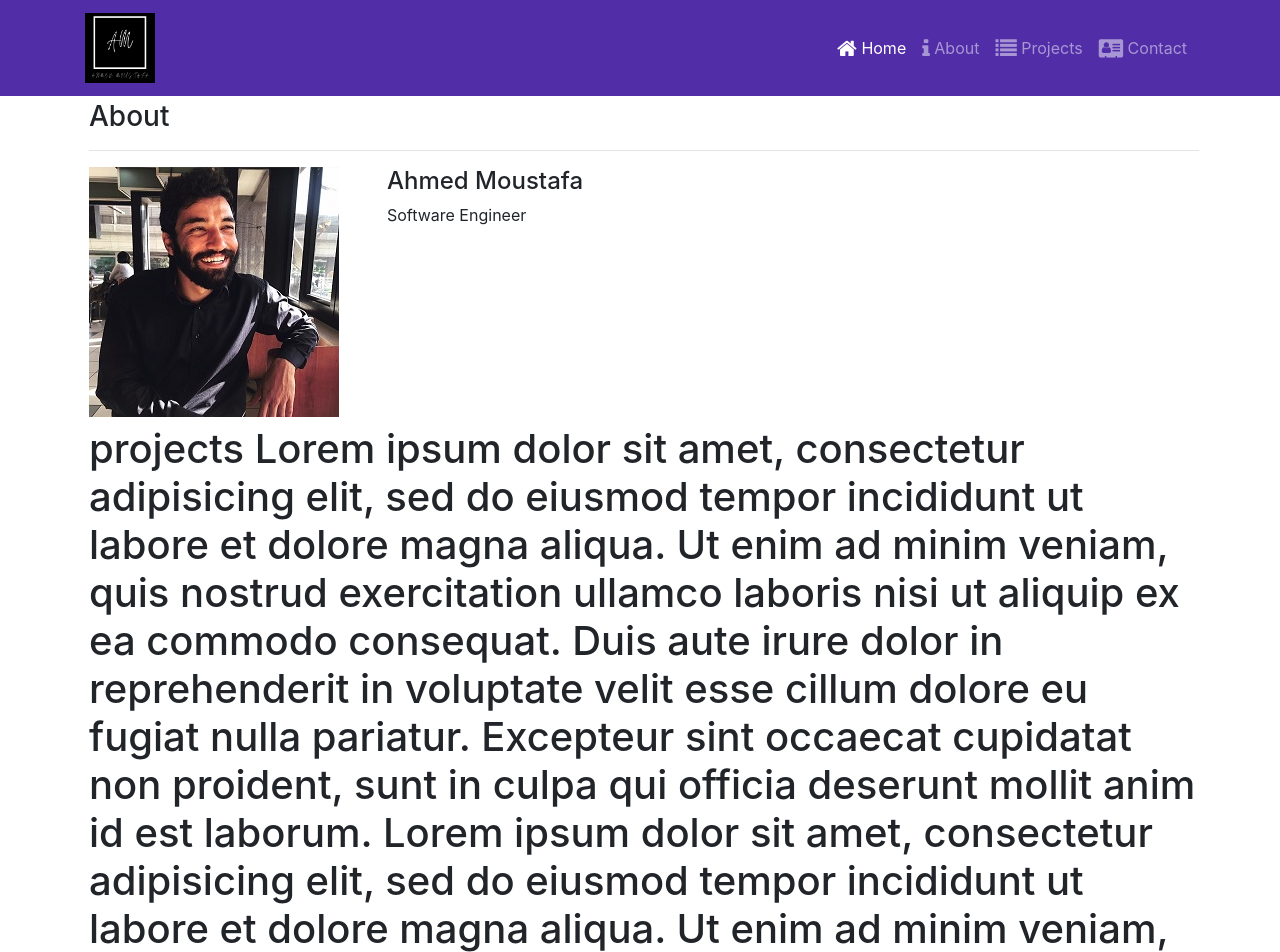
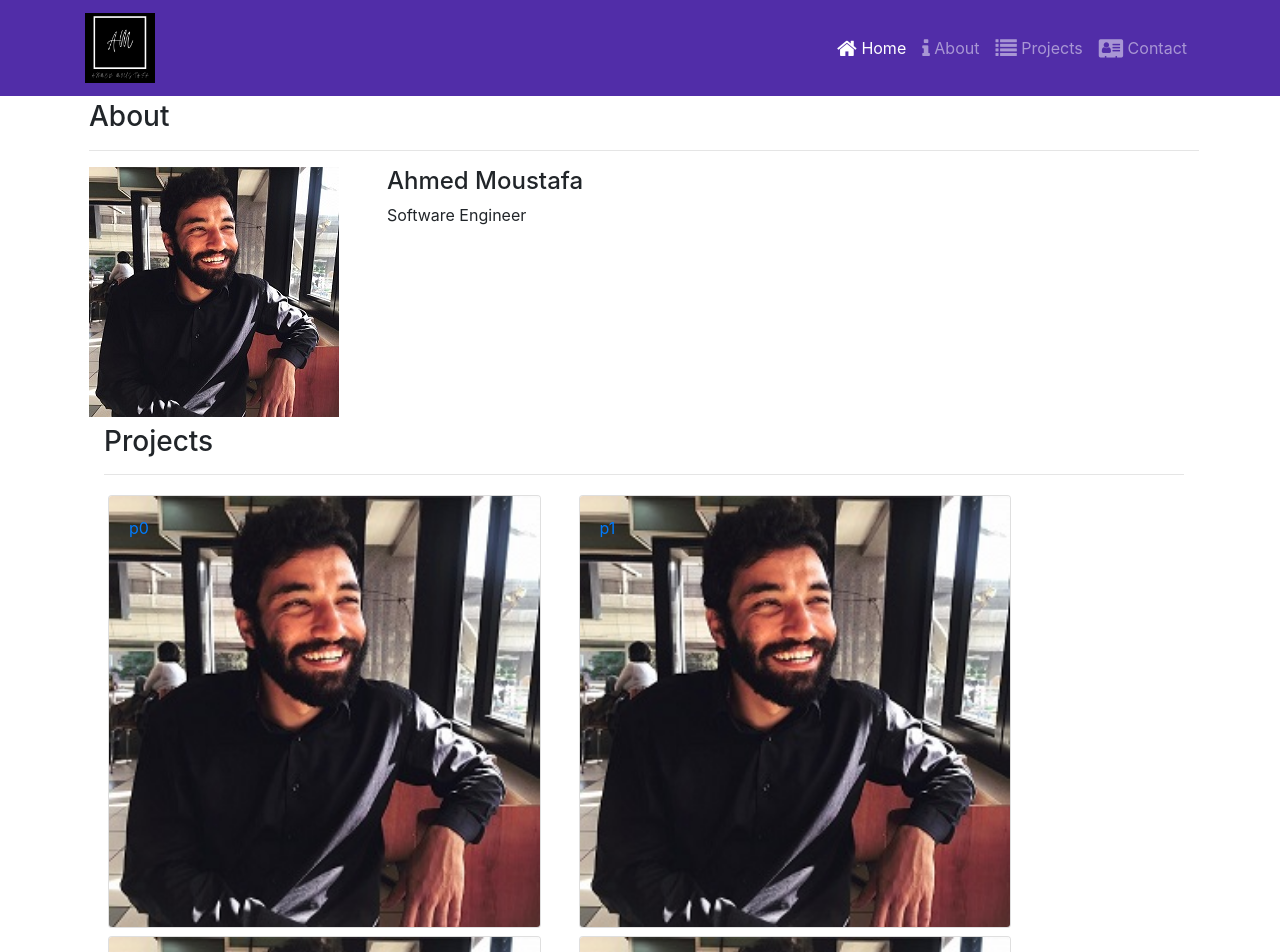
Before and after one commit to ahmadmostafa10495/portfolio, a React (Create React App) app: page /home in a window 1280 px wide. Shown: the top 952 px of the page. Built offline with nearby package versions, Linux system fonts and the light colour scheme.

Commit message:
projects component basic

```diff
--- a/src/components/HomeComponent.js
+++ b/src/components/HomeComponent.js
@@ -4,7 +4,7 @@ import React from 'react';
 // import { FadeTransform } from 'react-animation-components';
 import About from './AboutComponent';
 import Contact from './ContactComponent';
-
+import Projects from './ProjectsComponent';
 
 
 
@@ -15,26 +15,8 @@ function Home(props) {
                 <div className="col-12 col-md-12 m-1" id="about">
                 	<About />
                 </div>
-                <div className="col-12 col-md-12 m-1" id="projects"><h1>
-                              projects
-                Lorem ipsum dolor sit amet, consectetur adipisicing elit, sed do eiusmod
-tempor incididunt ut labore et dolore magna aliqua. Ut enim ad minim veniam,
-quis nostrud exercitation ullamco laboris nisi ut aliquip ex ea commodo
-consequat. Duis aute irure dolor in reprehenderit in voluptate velit esse
-cillum dolore eu fugiat nulla pariatur. Excepteur sint occaecat cupidatat non
-proident, sunt in culpa qui officia deserunt mollit anim id est laborum.
-Lorem ipsum dolor sit amet, consectetur adipisicing elit, sed do eiusmod
-tempor incididunt ut labore et dolore magna aliqua. Ut enim ad minim veniam,
-quis nostrud exercitation ullamco laboris nisi ut aliquip ex ea commodo
-consequat. Duis aute irure dolor in reprehenderit in voluptate velit esse
-cillum dolore eu fugiat nulla pariatur. Excepteur sint occaecat cupidatat non
-proident, sunt in culpa qui officia deserunt mollit anim id est laborum.
-Lorem ipsum dolor sit amet, consectetur adipisicing elit, sed do eiusmod
-tempor incididunt ut labore et dolore magna aliqua. Ut enim ad minim veniam,
-quis nostrud exercitation ullamco laboris nisi ut aliquip ex ea commodo
-consequat. Duis aute irure dolor in reprehenderit in voluptate velit esse
-cillum dolore eu fugiat nulla pariatur. Excepteur sint occaecat cupidatat non
-proident, sunt in culpa qui officia deserunt mollit anim id est laborum.</h1>
+                <div className="col-12 col-md-12 m-1" id="projects">
+                	<Projects projects={props.projects} />
                 </div>
                 <div className="col-12 col-md-12 m-1" id="contact">
                 	<Contact />
--- a/src/components/MainComponent.js
+++ b/src/components/MainComponent.js
@@ -1,7 +1,6 @@
 import React, { Component } from 'react';
 import Home from './HomeComponent';
-// import Menu from './MenuComponent';
-// import Contact from './ContactComponent';
+
 // import DishDetail from './DishdetailComponent';
 import Header from './HeaderComponent';
 // import Footer from './FooterComponent';
@@ -12,19 +11,33 @@ import { TransitionGroup, CSSTransition } from 'react-transition-group';
 
 class Main extends Component {
 
+  constructor(props) {
+    super(props);
+    this.state = {
+      projects: [
+          {name:"p0",
+           img:"./AhmedMoustafa.jpg",
+           id: 0},
+          {name:"p1",
+           img:"./AhmedMoustafa.jpg",
+           id: 1},
+          {name:"p2",
+           img:"./AhmedMoustafa.jpg",
+           id: 2},
+          {name:"p3",
+           img:"./AhmedMoustafa.jpg",
+           id: 3}]
+    };
+  }
 
   render() {
-
-
-
-
     return (
       <div>
         <Header />
         <TransitionGroup>
           <CSSTransition key={this.props.location.key} classNames="page" timeout={300}>
             <Switch>
-              <Route path="/home" component = {() => <Home />} />
+              <Route path="/home" component = {() => <Home projects={this.state.projects}/>} />
               <Route path='/projects/:projectId' />
               <Redirect to="/home" />
             </Switch>
--- /dev/null
+++ b/src/components/ProjectsComponent.js
@@ -0,0 +1,46 @@
+import React from 'react';
+import { Card, CardImg, CardImgOverlay, CardTitle, Breadcrumb, BreadcrumbItem } from 'reactstrap';
+import { Link } from 'react-router-dom';
+
+
+function RenderProject ({project}) {
+    return (
+        <Card>
+            <Link to={`/projects/${project.id}`}>
+            <CardImg width="100%" src={project.img} alt={project.name} />
+            <CardImgOverlay>
+                <CardTitle>{project.name}</CardTitle>
+            </CardImgOverlay>
+            </Link>
+        </Card>
+    );
+}
+
+const Projects = (props) => {
+
+    const projects = props.projects.map((project) => {
+        return (
+            <div className="col-12 col-md-5 m-1"  key={project.id}>
+                <RenderProject project={project} />
+            </div>
+        );
+    });
+
+
+    return (
+        <div className="container">
+            <div className="row">
+                <div className="col-12">
+                    <h3>Projects</h3>
+                    <hr />
+                </div>
+            </div>
+            <div className="row">
+                {projects}
+            </div>
+        </div>
+    );
+
+}
+
+export default Projects;
```
